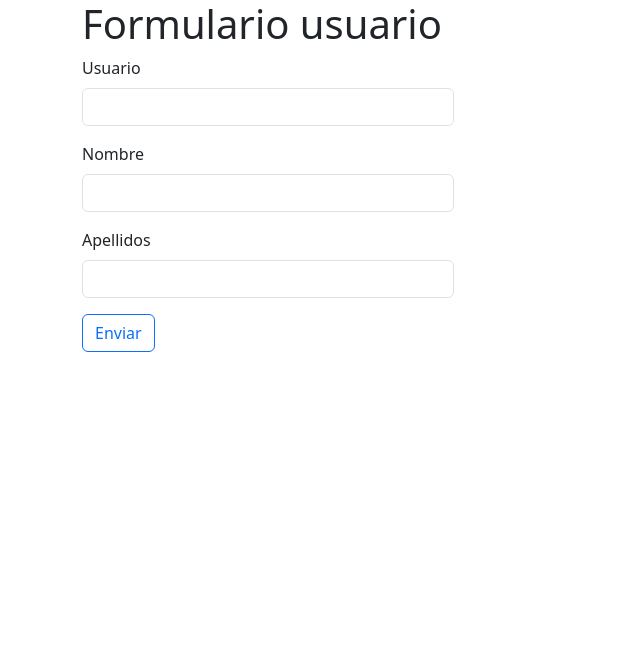
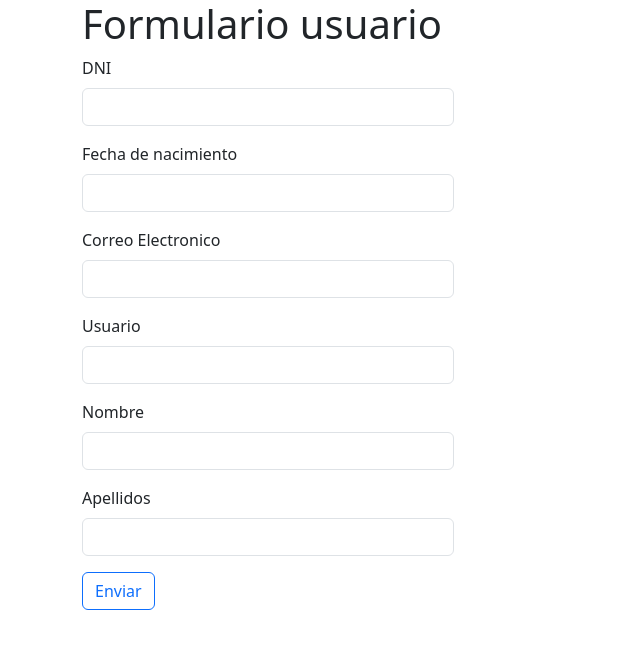
Before and after one commit to fruitniiga/desarrollo-web-servidor-2024, a PHP site: page /usuario.php in a window 1280 px wide. Shown: the top 649 px of the page, without its empty margins (0-640 px from the left). Run offline with PHP 8.4, Linux system fonts and the light colour scheme.

Commit message:
Primera parte del ejercio completada

```diff
--- a/04_Formularios/usuario.php
+++ b/04_Formularios/usuario.php
@@ -19,16 +19,55 @@
     <div class="container">
         <?php
             if ($_SERVER["REQUEST_METHOD"] == "POST") {
+                $tmp_dni = $_POST["dni"];
+                $tmp_fechaNacimiento = $_POST["fechaNacimiento"];
+                $tmp_correo = $_POST["correo"];
                 $tmp_usuario = $_POST["usuario"];
                 $tmp_nombre = $_POST["nombre"];
                 $tmp_apellidos = $_POST["apellidos"];
+
+                if ($tmp_dni == '') {
+                    $err_dni = "El DNI es obligatorio";
+                } else{
+                    $patron = "/^[0-9]{8}[A-Z]$/";// el $ y el ^ es para cerrar las expresiones regulares
+                    if (!preg_match($patron, $tmp_dni)) {//esto ve si la variale tmp cumple el patron
+                        $err_dni = "El DNI debe contener 8 numeros y 1 letra mayuscula";
+                    }  else{
+                        $dni = $tmp_dni;
+                    }
+                }
+
+
+                if ($tmp_fechaNacimiento == '') {
+                    $err_fechaNacimiento = "La fecha de nacimiento es obligatoria";
+                } else{
+                    $patron = "/^(0[1-9]|[12][0-9]|3[01])\/(0[1-9]|1[0-2])\/(19|20)\d{2}$/";
+                    if (!preg_match($patron, $tmp_fechaNacimiento)) {
+                        $err_fechaNacimiento = "Debes poner el formato: dd/mm/yyyy";
+                    }  else{
+                        $fechaNacimiento = $tmp_fechaNacimiento;
+                    }
+                }
+
+
+                if ($tmp_correo == '') {
+                    $err_correo = "El correo es obligatorio";
+                } else{
+                    $patron = "/^[^@\\s]+@[^@\\s\\.]+\\.[^@\\s\\.]+$/";
+                    if (!preg_match($patron, $tmp_correo)) {
+                        $err_correo = "Debes poner bien el correo ej: example@gmail.com";
+                    }  else{
+                        $correo = $tmp_correo;
+                    }
+                }
+
 
                 if ($tmp_usuario == '') {
                     $err_usuario = "El usuario es obligatorio";
                 } else{
                     // letras de la A a la Z (mayus o minus), numers y barrabaja
-                    $patron = "/^[a-zA-Z0-9_]{4,12}$/";// el $ y el ^ es para cerrar las expresiones irregulares
-                    if (!preg_match($patron, $tmp_usuario)) {//esto ve si la variale tmp cumple el patron
+                    $patron = "/^[a-zA-Z0-9_]{4,12}$/";
+                    if (!preg_match($patron, $tmp_usuario)) {
                         $err_usuario = "El usuario debe contener de 4 a 12 letras, numeros o barrabaja";
                     }  else{
                         $usuario = $tmp_usuario;
@@ -71,6 +110,21 @@
         <h1>Formulario usuario</h1>
         <form class="col-4" action="" method="post"><!-- Esto del col 3 y eso es del bootstrap, cambios del css-->
             <div class="mb-3">
+                <label class="form-label">DNI</label>
+                <input class="form-control" type="text" name="dni">
+                <?php if(isset($err_dni)) echo "<span class = 'error'>$err_dni</span>" ?>
+            </div>
+            <div class="mb-3">
+                <label class="form-label">Fecha de nacimiento</label>
+                <input class="form-control" type="text" name="fechaNacimiento">
+                <?php if(isset($err_fechaNacimiento)) echo "<span class = 'error'>$err_fechaNacimiento</span>" ?>
+            </div>
+            <div class="mb-3">
+                <label class="form-label">Correo Electronico</label>
+                <input class="form-control" type="text" name="correo">
+                <?php if(isset($err_correo)) echo "<span class = 'error'>$err_correo</span>" ?>
+            </div>
+            <div class="mb-3">
                 <label class="form-label">Usuario</label>
                 <input class="form-control" type="text" name="usuario">
                 <?php if(isset($err_usuario)) echo "<span class = 'error'>$err_usuario</span>" ?>
```
